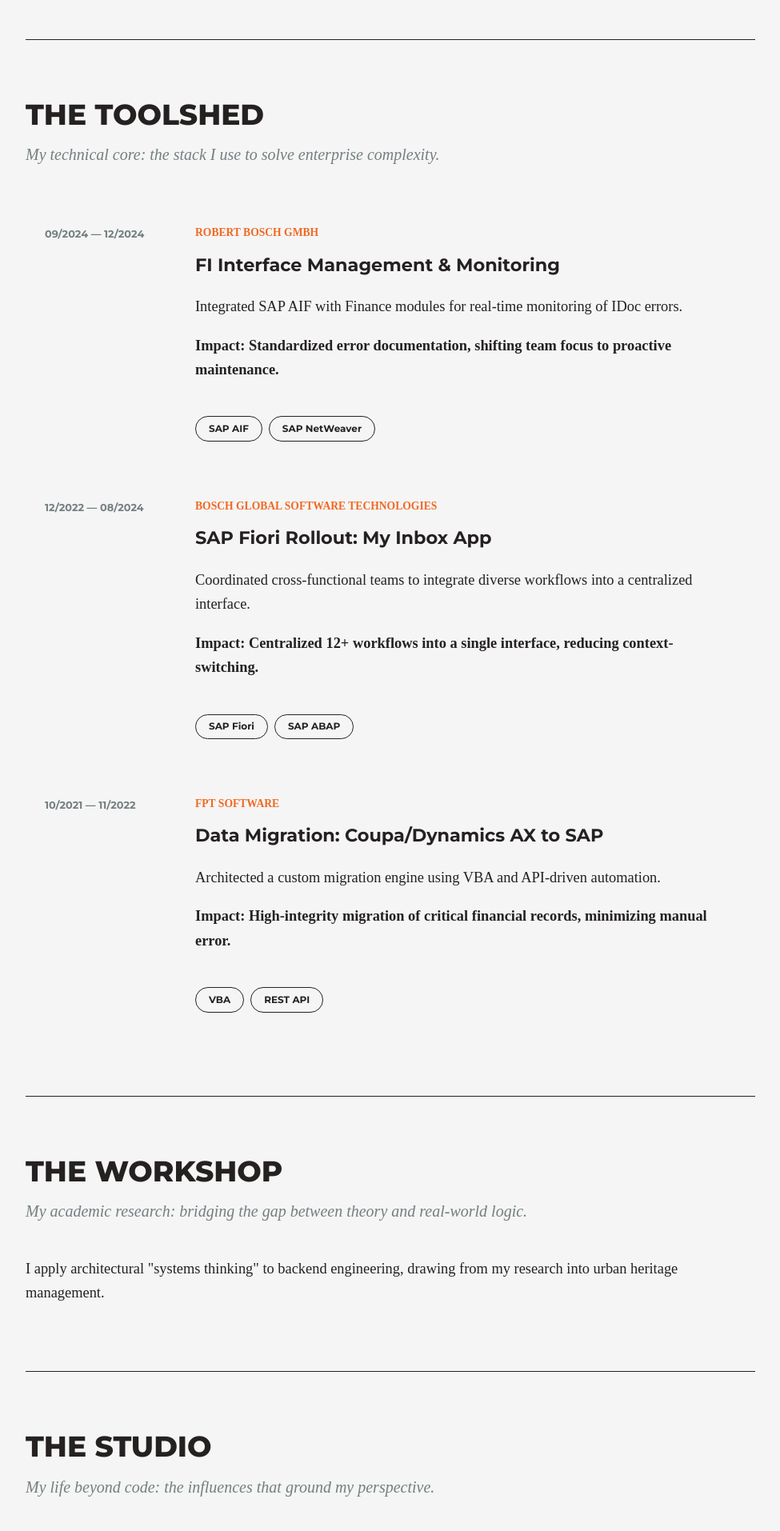
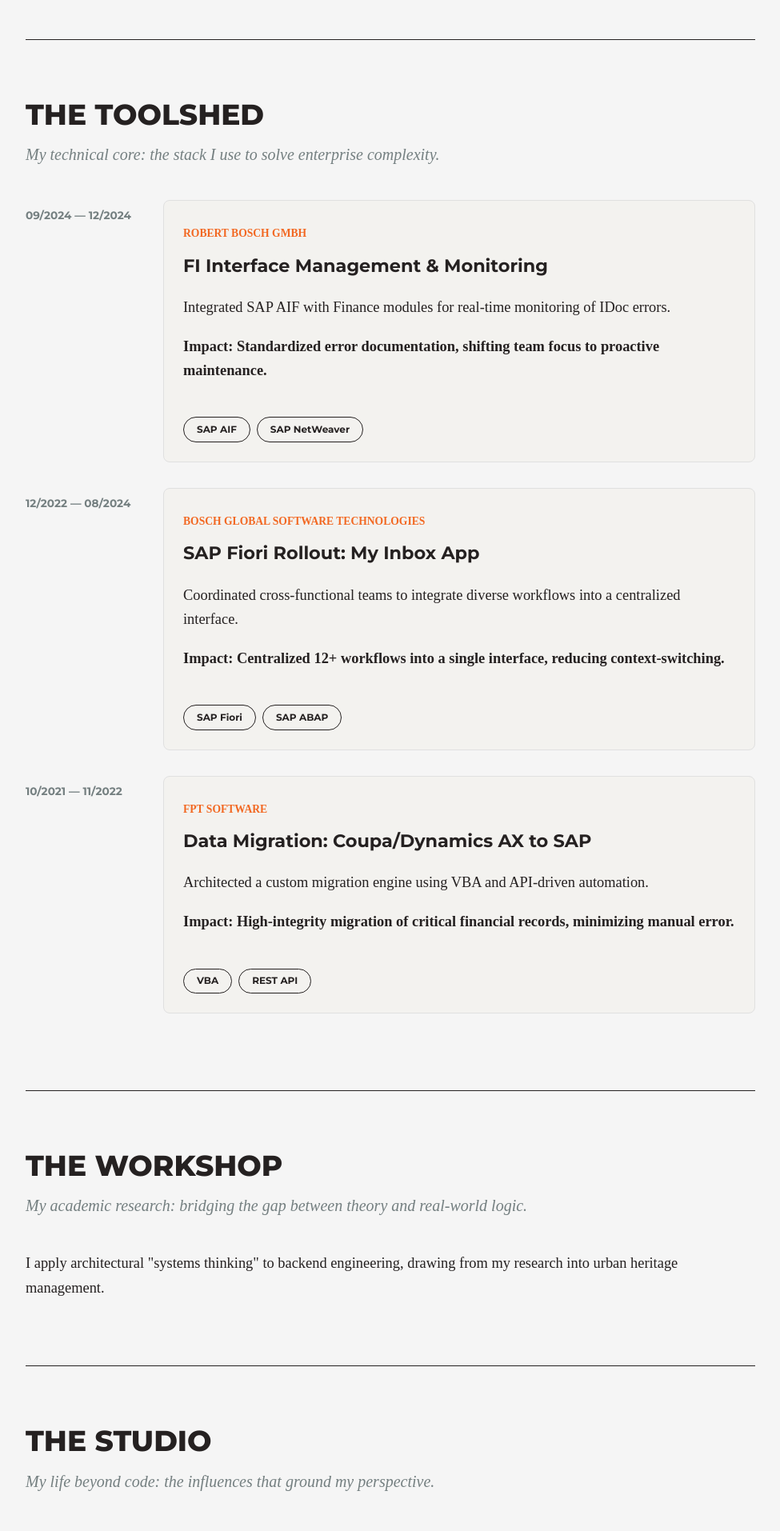
Before and after one commit to huongntn/portfolio-website, a Jekyll site: the page built from index.html, in a window 1280 px wide. Shown: the part 793-2707 px from the top of the page at 80% size, without its empty margins (152-1127 px from the left). Built offline with Jekyll 4.4.1, drawn with Linux system fonts in a browser that asks for light colours; some web fonts are replaced.

Commit message:
Update style.css

```diff
--- a/assets/css/style.css
+++ b/assets/css/style.css
@@ -46,7 +46,8 @@
 
 /* Toolshed / Project Cards */
 .project-link { text-decoration: none; color: inherit; display: block; margin-bottom: 1rem; }
-.project-card { padding: 1.5rem; border-radius: 8px; transition: all 0.2s ease; display: flex; gap: 3rem; }
+.card-box { background-color: #f3f2ef; padding: 1.5rem; border-radius: 8px; width: 100%; border: 1px solid #e0e0e0; }
+.project-card { display: flex; gap: 2rem; margin-bottom: 2rem; }
 .project-card:hover { background-color: rgba(0,0,0,0.03); }
 .project-card:hover h3 { color: var(--brand-orange); }
 .project-card:hover .skill-tag { background: var(--brand-orange); border-color: var(--brand-orange); color: var(--white); }
@@ -54,7 +55,7 @@
 .project-card h3 { font-family: var(--font-headers); font-size: 1.4rem; margin: 0.5rem 0; transition: color 0.2s; }
 .project-meta { color: var(--brand-orange); font-weight: 700; font-size: 0.85rem; text-transform: uppercase; }
 .impact { display: block; margin-top: 0.8rem; font-weight: 600; }
-.project-date { font-family: var(--font-headers); font-size: 0.8rem; color: var(--text-light); min-width: 140px; padding-top: 0.5rem; font-weight: 700; }
+.project-date { font-family: var(--font-headers); font-size: 0.85rem; color: var(--text-light); min-width: 140px; padding-top: 0.5rem; font-weight: 700; }
 
 .skill-tag {
   background: transparent; border: 1px solid var(--text-main); color: var(--text-main);
```
